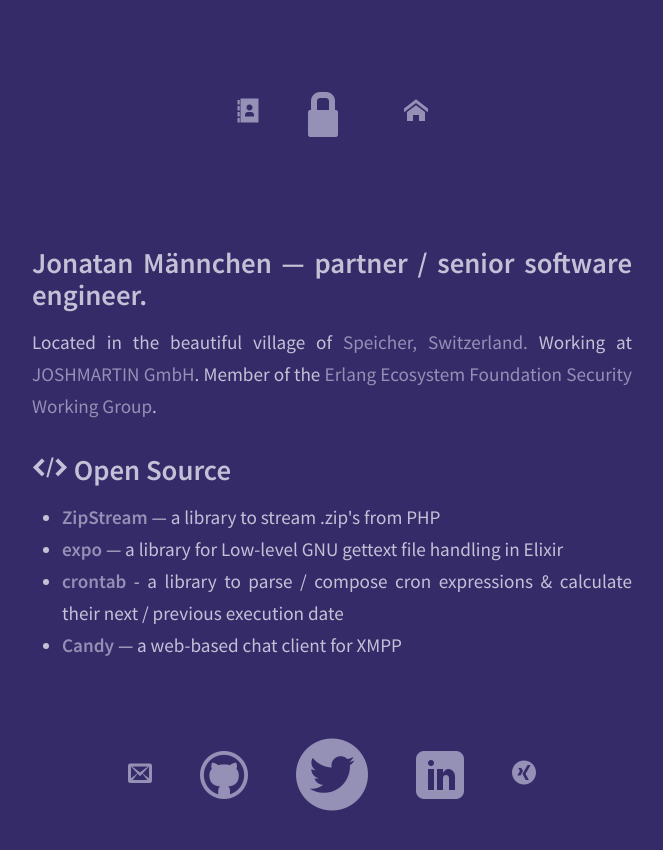
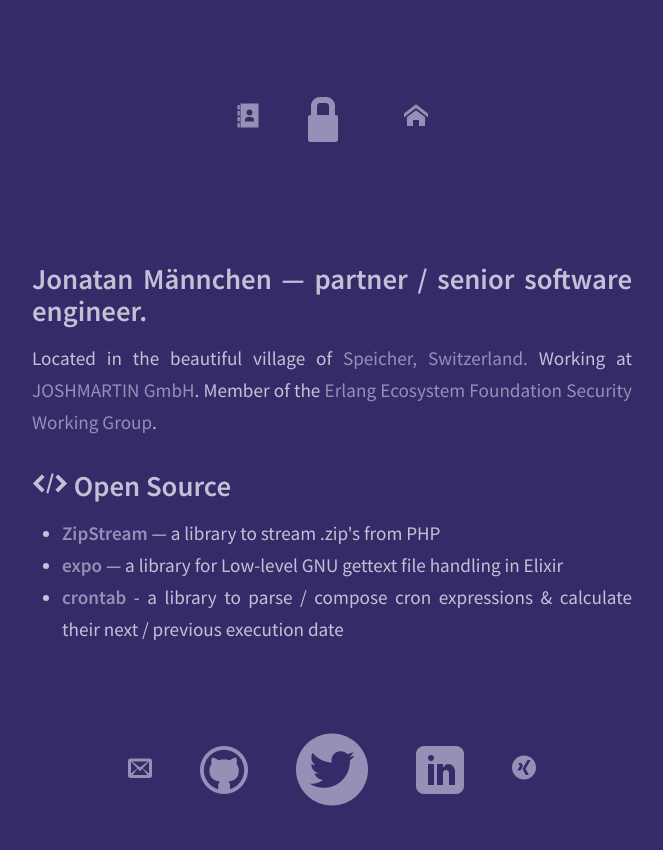
Before and after one commit to maennchen/maennchen.github.io, a Jekyll site: the page built from index.html, in a window 1280 px wide. Shown: the top 850 px of the page, without its empty margins (308-971 px from the left). Built offline with Jekyll 4.4.1, drawn with Linux system fonts in a browser that asks for light colours; some web fonts are replaced.

Commit message:
Remove Candy from OS projects

```diff
--- a/index.html
+++ b/index.html
@@ -39,11 +39,5 @@ Member of the <a href="https://erlef.org/">Erlang Ecosystem Foundation</a> <a hr
 			</a>
 			- a library to parse / compose cron expressions &amp; calculate their next / previous execution date
 		</li>
-		<li>
-			<a href="https://candy-chat.github.com/candy/">
-				<strong>Candy</strong>
-			</a>
-			— a web-based chat client for XMPP
-		</li>
 	</ul>
 </section>
```
